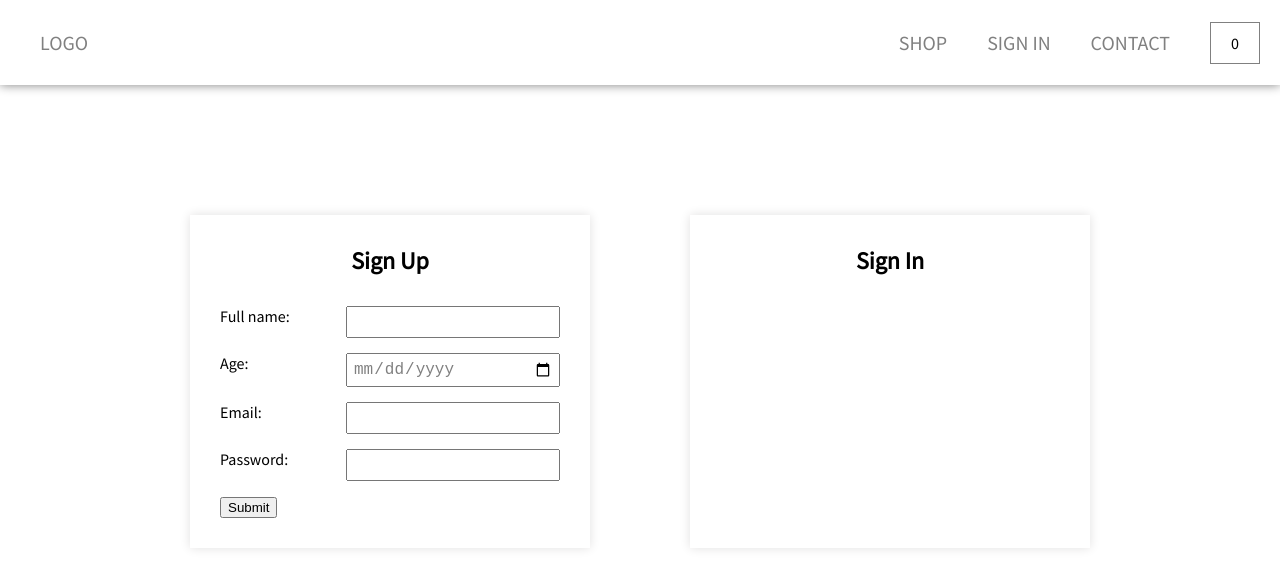
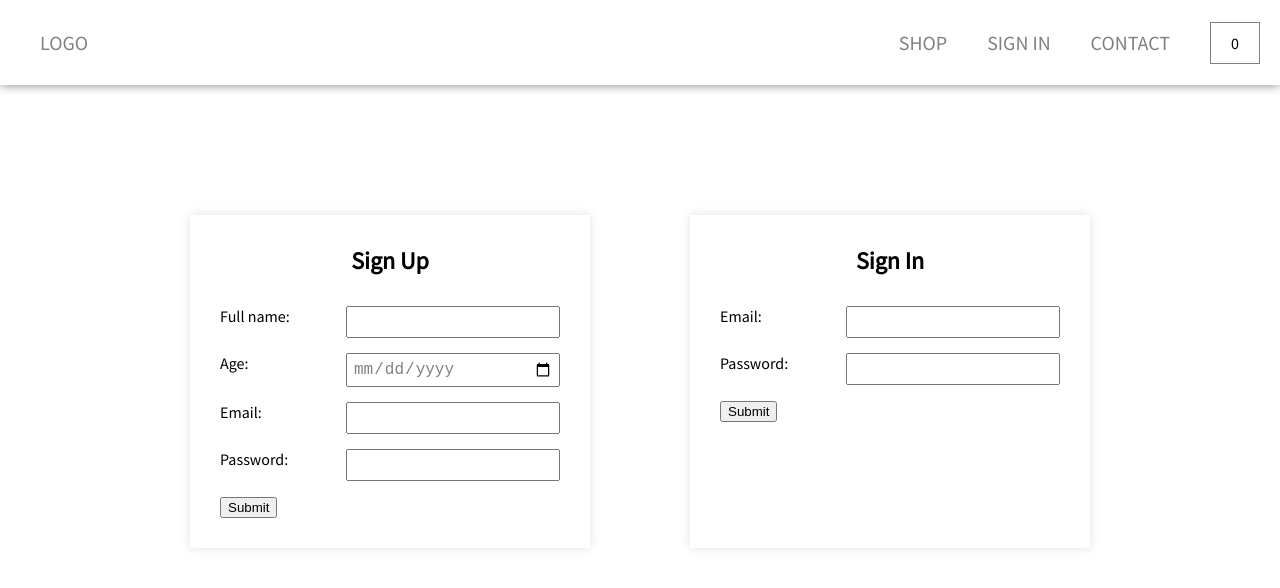
Before and after one commit to hakobyanviktoria8/coursehunter_react, a React (Create React App) app: page /signin in a window 1280 px wide. Shown: the top 588 px of the page. Built offline with nearby package versions, Linux system fonts and the light colour scheme; no server answers.

Commit message:
sign in part with signInWithEmailAndPassword methods

```diff
--- a/src/routes/SignIn.js
+++ b/src/routes/SignIn.js
@@ -1,8 +1,9 @@
-import { createUserWithEmailAndPassword, onAuthStateChanged, signOut } from 'firebase/auth'
+import { createUserWithEmailAndPassword, onAuthStateChanged, signInWithEmailAndPassword, signOut } from 'firebase/auth'
 import React, { useState } from 'react'
 import { auth } from '../firebase/firebase_auth_config'
 import "./../styles/SignIn.scss"
 import { useNavigate } from "react-router-dom";
+import { async } from '@firebase/util';
 
 function SignUpIn() {
     const [dataSignUp, setDataSignUp] = useState({email:"", password:""})
@@ -10,7 +11,7 @@ function SignUpIn() {
     const [user, setUser] = useState({})
     const navigate = useNavigate();
 
-// Submit Sign Up registration
+    // Submit Sign Up registration________________
     // refresh and didn't lost register user
     onAuthStateChanged(auth, (currentUser)=>{
         setUser(currentUser)
@@ -30,7 +31,6 @@ function SignUpIn() {
             console.log("data Sign Up ",dataSignUp);
             const user = await createUserWithEmailAndPassword(auth, dataSignUp.email, dataSignUp.password)
             console.log(user)
-            // navigate("/")
         } catch (error) {
             const errorCode = error.code;
             const errorMessage = error.message;
@@ -43,28 +43,41 @@ function SignUpIn() {
         }
     }
 
-    // signOut User
+    // signOut User________________________________
     const signOutUser= async() => {
         console.log("User sign out success")
         await signOut(auth)
     }
 
-    // Submit Sign In
-    // const handleChangeSignIn =(e) =>{
-    //     const {name, value} = e.target
-    //     setDataSignIn({
-    //         ...dataSignIn,
-    //         [name] : value,
-    //     })
-    // }
-    // const handleSubmitSignIn=(e)=>{
-    //     e.preventDefault();
-    //     console.log("data Sign In ",dataSignIn);
-    // }
+    // Submit Sign In________________________________
+    const handleChangeSignIn =(e) =>{
+        const {name, value} = e.target
+        setDataSignIn({
+            ...dataSignIn,
+            [name] : value,
+        })
+    }
+    const handleSubmitSignIn = async (e) => {
+        try {
+            e.preventDefault();
+            console.log("data Sign In ",dataSignIn);
+            const user = await signInWithEmailAndPassword(auth, dataSignIn.email, dataSignIn.password)
+            console.log(user)
+            navigate("/")
+        } catch (error) {
+            const errorCode = error.code;
+            const errorMessage = error.message;
+            if (errorCode) {
+                alert(errorMessage);
+            }
+            console.log("Opps",errorMessage)
+        }
+    }
 
   return (
     <>
         <div className='signOut'>
+            {/* write welcome message and add SignOut button */}
             { user?.email &&
                 <>
                     <h3>Welcome {user?.email}</h3>
@@ -101,17 +114,17 @@ function SignUpIn() {
             {/* sign in form data */}
             <div className='signin'>
                 <h2>Sign In</h2>
-                {/* <form>
+                <form onSubmit={handleSubmitSignIn}>
                     <label>
                         Email:
-                        <input type="email" name="email" autoComplete='off'/>
+                        <input onChange={handleChangeSignIn} type="email" name="email" autoComplete='off'/>
                     </label>
                     <label>
                         Password:
-                        <input type="password" name="password" autoComplete='off'/>
+                        <input onChange={handleChangeSignIn} type="password" name="password" autoComplete='off'/>
                     </label>
                     <input type="submit" value="Submit" />
-                </form> */}
+                </form>
             </div>
         </div>
     </>
```
Lines whose indentation alone changed are shown as unchanged.
